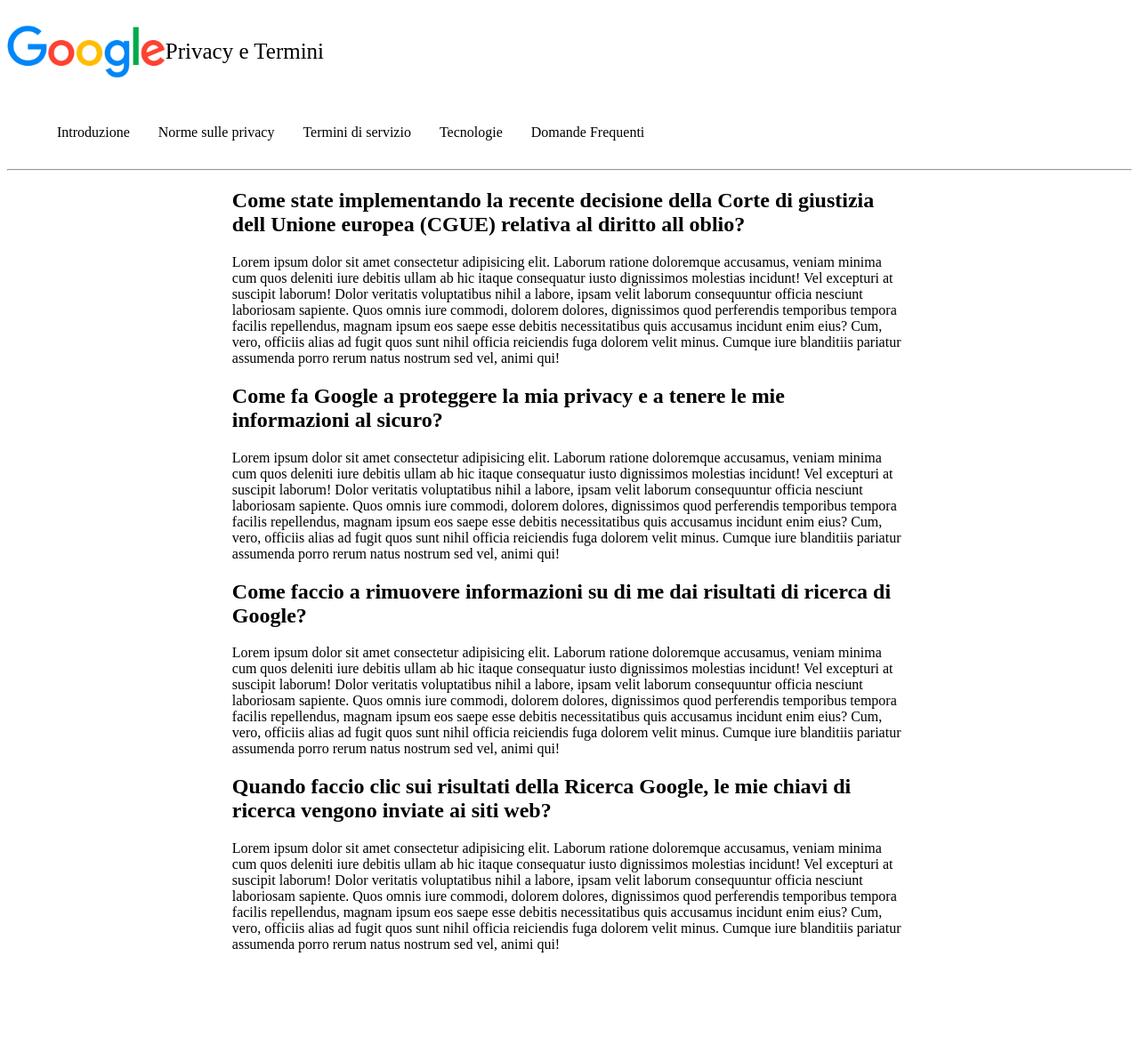
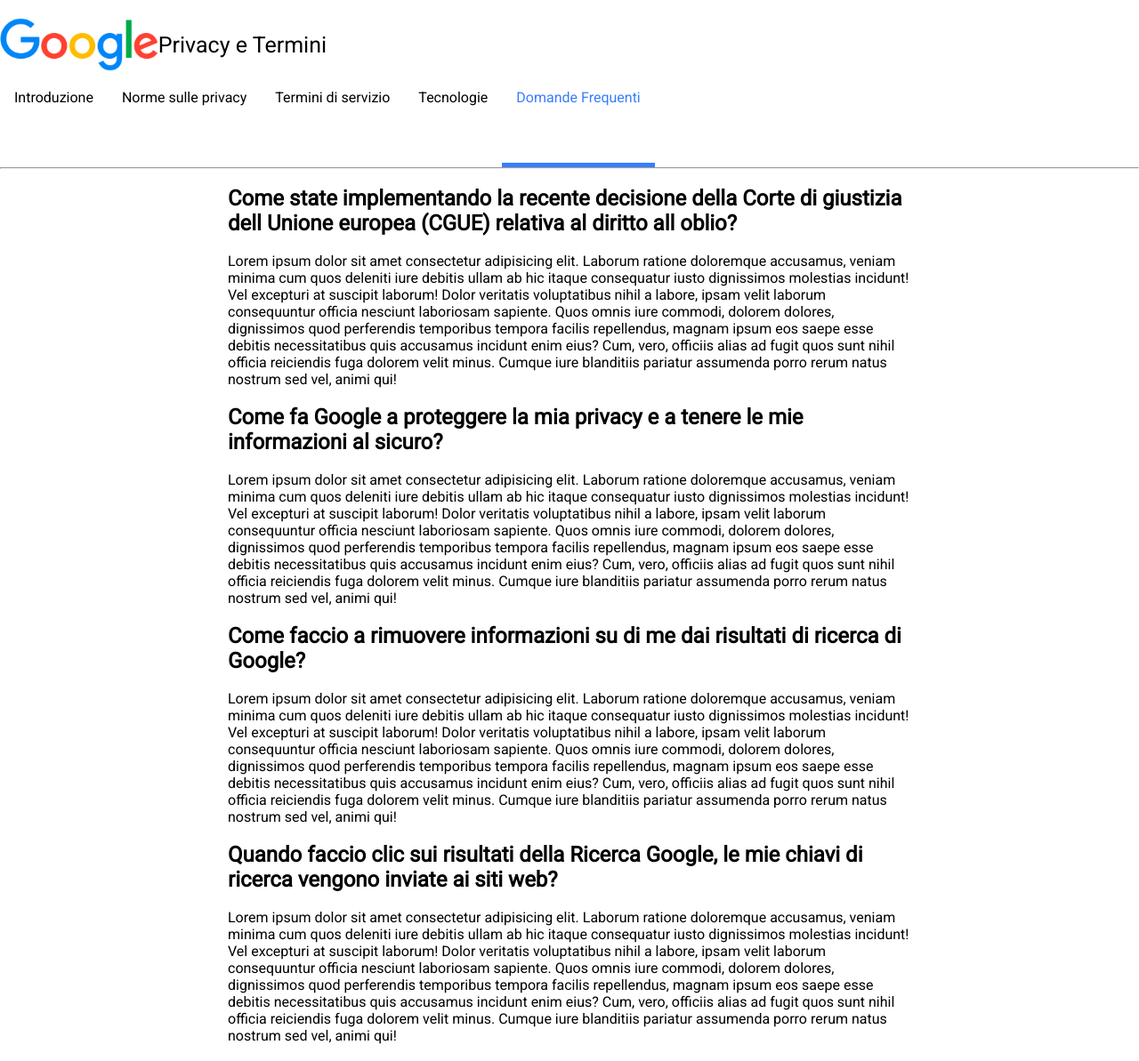
Before and after one commit to PaoloPascucci/php-google-faq, a PHP site: page / in a window 1280 px wide. Shown: the whole page at 89% size. Before the commit the page ends 1071 px from the top, so only its background shows below. Run offline with PHP 8.4, Linux system fonts and the light colour scheme.

Commit message:
Add style css

```diff
--- a/index.php
+++ b/index.php
@@ -26,7 +26,18 @@ $faq = [
     <meta http-equiv="X-UA-Compatible" content="IE=edge">
     <meta name="viewport" content="width=device-width, initial-scale=1.0">
     <title>Google faq</title>
+    <link rel="preconnect" href="https://fonts.googleapis.com">
+<link rel="preconnect" href="https://fonts.gstatic.com" crossorigin>
+<link href="https://fonts.googleapis.com/css2?family=Roboto&display=swap" rel="stylesheet">
     <style>
+        *{
+            padding: 0;
+            margin: 0;
+            box-sizing:border-box;
+        }
+        body{
+            font-family: 'Roboto', sans-serif;
+        }
         img{
             vertical-align:middle;
         }
@@ -38,9 +49,16 @@ $faq = [
             display:flex;
             flex-direction:row
         }
+        ul, hr{
+            margin:0;
+        }
         li{
             list-style:none;
-            margin:1rem;
+            padding:0 1rem 4rem 1rem;
+        }
+        li:last-child{
+            color:#377dff;
+            border-bottom:5px solid #377DFF;
         }
         main{
             width:60%;
@@ -60,12 +78,15 @@ $faq = [
 </ul>
     </header>
     <hr>
+    <br>
     <main>
         <?php
         for ($i=0; $i <count($faq) ; $i++) {?>
         <section>
             <h1><?= $faq[$i]['Domanda'];?></h1>
+            <br>
             <p><?= $faq[$i]['Risposta'];?></p>
+            <br>
         </section>
         <?php
         };
```
